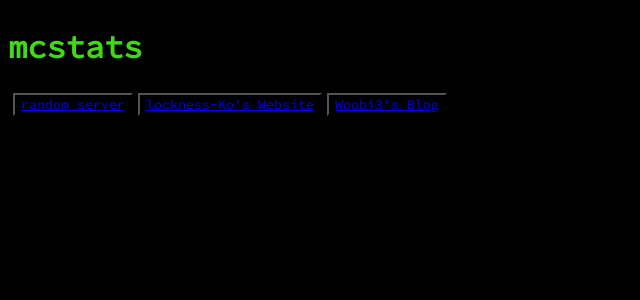
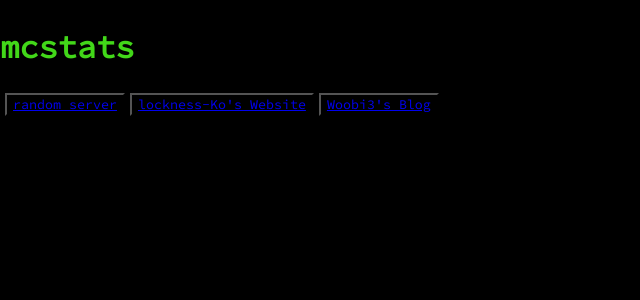
Before and after one commit to woobi3/MineScanMDgen, a Flask app: page / in a window 1280 px wide. Shown: the top 300 px of the page, without its empty margins (0-640 px from the left). Run offline with Flask 2, Linux system fonts and the light colour scheme.

Commit message:
css gaming2

```diff
--- a/www/static/style.css
+++ b/www/static/style.css
@@ -4,6 +4,7 @@
 
 body {
     background-color: rgb(0, 0, 0);
+    margin: auto;
     color: rgb(255, 255, 255);
 }
 
@@ -26,7 +27,7 @@ button {
     animation: typing 0.7s steps(7), blink .5s step-end infinite alternate;
     white-space: nowrap;
     overflow: hidden;
-    border-right: 3px solid;
+    border-right: 4px solid;
     font-size: 2em;
 }
 
```
